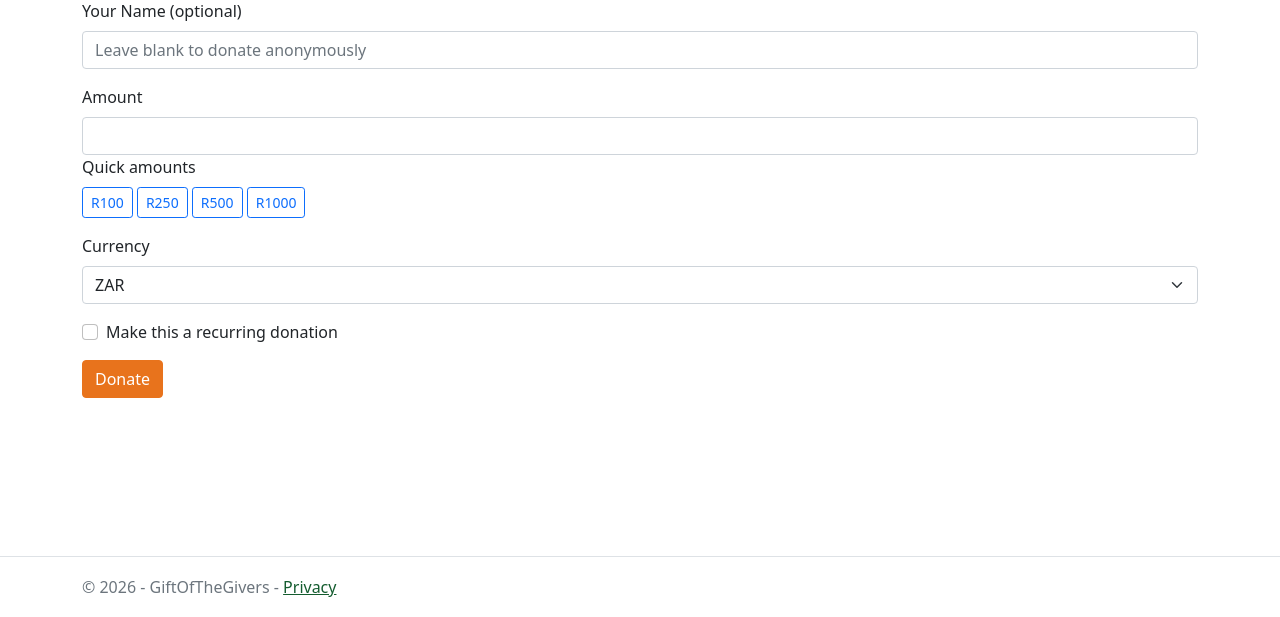
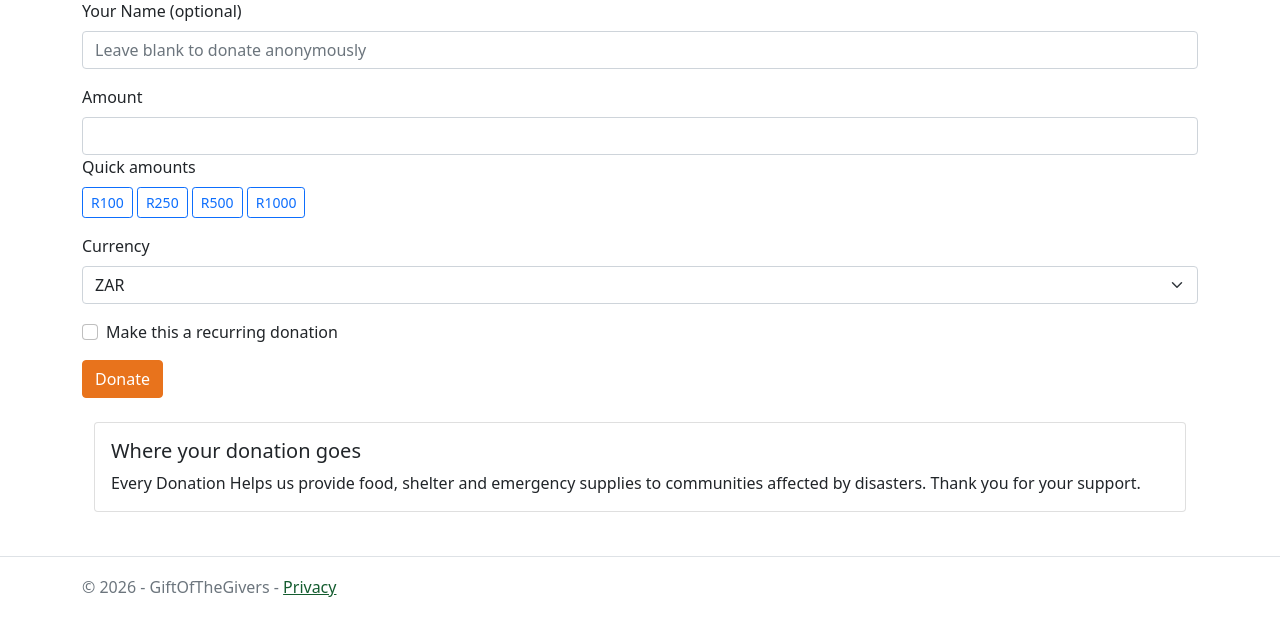
Before and after one commit to prudencezwivhuya80/GiftOfTheGivers-, an ASP.NET Core app: page /Home/Donate in a window 1280 px wide. Shown: the part 183-800 px from the top of the page. Run offline with ASP.NET Core 8, Linux system fonts and the light colour scheme; style sheets or scripts are compiled from the project's sources; some libraries are stand-ins or nearby versions.

Commit message:
Add donations information note to the Donate Page

```diff
--- a/GiftOfTheGivers/Views/Home/Donate.cshtml
+++ b/GiftOfTheGivers/Views/Home/Donate.cshtml
@@ -65,3 +65,12 @@
 <button type="submit" class="btn btn-primary">Donate</button>
     </form>
     </div>
+
+    <div class="container mt-4 mb-4">
+        <div class="card">
+            <div class="card-body">
+                <h5 class="card-title">Where your donation goes</h5>
+            <p class="card-text">Every Donation Helps us provide food, shelter and emergency supplies to communities affected by disasters. Thank you for your support.</p>
+            </div>        </div>
+
+    </div>
```
